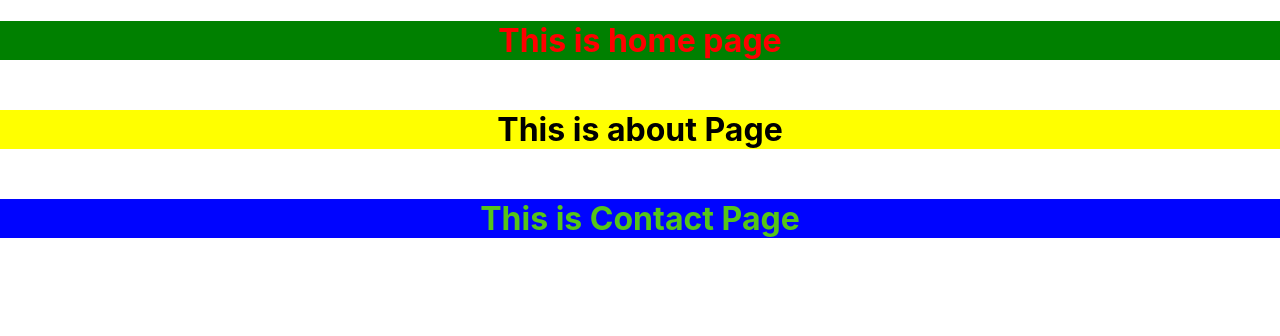
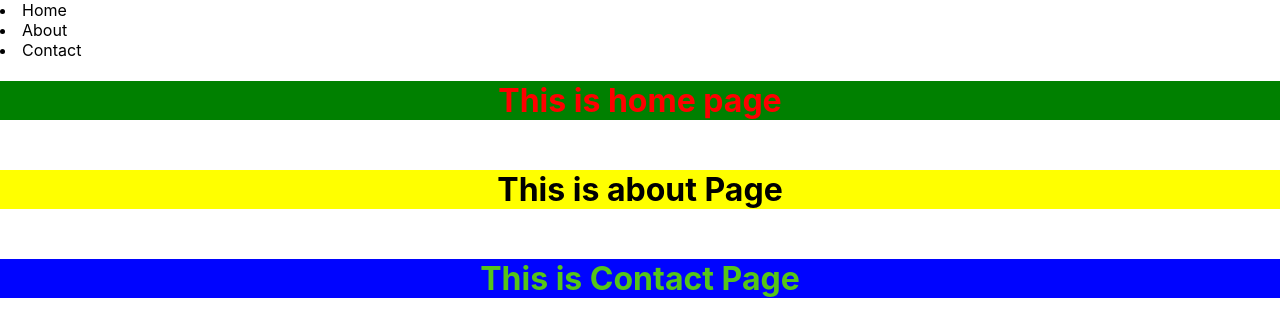
Before and after one commit to atef5922/three-app, a React (Create React App) app: page / in a window 1280 px wide. Shown: the top 336 px of the page. Built offline with nearby package versions, Linux system fonts and the light colour scheme.

Commit message:
Header Section

```diff
--- a/src/App.js
+++ b/src/App.js
@@ -1,5 +1,6 @@
 
 import './App.css';
+import Header from './pages/Header'
 import Home from './pages/Home'
 import About from './pages/About'
 import Contact from './pages/Contact'
@@ -8,7 +9,7 @@ import Contact from './pages/Contact'
 function App() {
   return (
     <div className="App">
-
+       <Header />
        <Home />
        <About />
        <Contact />
--- /dev/null
+++ b/src/pages/Header.css
@@ -0,0 +1,3 @@
+.Navbar{
+    display: inline-flex;
+}
--- /dev/null
+++ b/src/pages/Header.jsx
@@ -0,0 +1,13 @@
+import React from 'react'
+
+const Header = () => {
+  return (
+    <div className='Navbar'>
+        <li>Home</li>
+        <li>About</li>
+        <li>Contact</li>
+    </div>
+  )
+}
+
+export default Header
```
